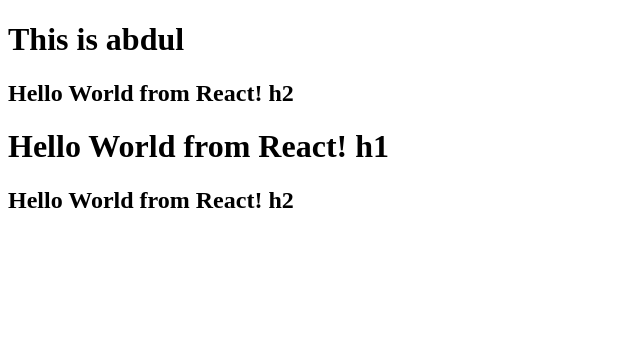
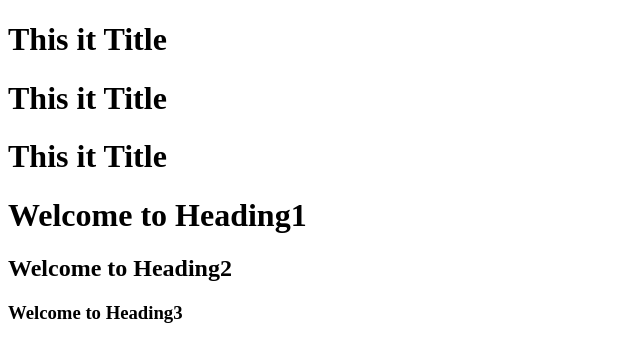
Before and after one commit to rahman3593/react, a React (Vite) app: page / in a window 1280 px wide. Shown: the top 362 px of the page, without its empty margins (0-640 px from the left). Built offline with nearby package versions, Linux system fonts and the light colour scheme.

Commit message:
AR: Episode-03

```diff
--- a/App.js
+++ b/App.js
@@ -1,16 +1,36 @@
 import React from "react";
 import ReactDOM from "react-dom/client";
 
-const parent = React.createElement("div", {id: "parent"}, [
-    React.createElement("div", {id: "child1"}, [
-        React.createElement("h1", {}, "This is abdul"),
-        React.createElement("h2", {}, "Hello World from React! h2")
-    ]),
-    React.createElement("div", {id: "child2"}, [
-        React.createElement("h1", {}, "Hello World from React! h1"),
-        React.createElement("h2", {}, "Hello World from React! h2")
-    ])
-])
 
+const element = React.createElement("div", {"className": "title"}, [
+    React.createElement("h1", {}, "Heading 1"),
+    React.createElement("h2", {}, "Heading 2"),
+    React.createElement("h3", {}, "Heading 3")
+]);
+
+const TitleComponent = () => <h1>This it Title</h1>
+
+const heading1 = "Welcome to Heading1";
+const heading2 = "Welcome to Heading2";
+const heading3 = "Welcome to Heading3";
+const JsxElement = () => (
+    <div className="title">
+        {TitleComponent()}
+        <TitleComponent/>
+        <TitleComponent></TitleComponent>
+        <h1>{heading1}</h1>
+        <h2>{heading2}</h2>
+        <h3>{heading3}</h3>
+    </div>);
+// const TitleComponent = () => {
+//     return <h1 className="head" tabIndex="5">React Heading Component</h1>
+// }
+//
+// const BodyComponent = () => (
+//     <div id="container">
+//         <TitleComponent/>
+//         <h1 className="Body" tabIndex="6">React Body Component</h1>
+//     </div>
+// )
 const root = ReactDOM.createRoot(document.getElementById("root"));
-root.render(parent);
+root.render(<JsxElement/>);
--- a/package.json
+++ b/package.json
@@ -3,6 +3,8 @@
   "version": "1.0.0",
   "description": "react app",
   "scripts": {
+    "start": "parcel index.html",
+    "build": "parcel build index.html",
     "test": "jest"
   },
   "repository": {
```
